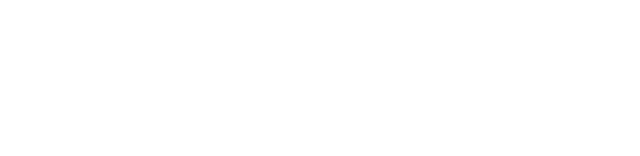
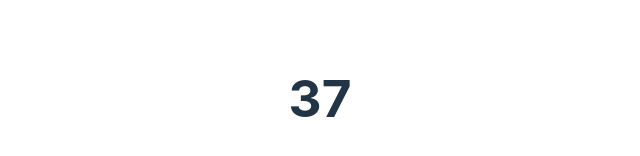
Before and after one commit to TaiefSiddique/React-Recap, a React (Vite) app: page / in a window 1280 px wide. Shown: the part 302-458 px from the top of the page, without its empty margins (320-960 px from the left). Built offline with nearby package versions, Linux system fonts and the light colour scheme.

Commit message:
Props passed

```diff
--- a/src/App.jsx
+++ b/src/App.jsx
@@ -1,12 +1,16 @@
 
 import './App.css'
+import Student from './Student'
 
 function App() {
 
-
+  const st = {
+    id: 37,
+    nam: "taief"
+  }
   return (
     <>
-
+      <Student st={st}></Student>
     </>
   )
 }
--- /dev/null
+++ b/src/Student.jsx
@@ -0,0 +1,13 @@
+
+const Student = (props) => {
+    const { id, name } = props.st;
+    return (
+        <div>
+            <h1>{id}</h1>
+            <h1>{name}</h1>
+
+        </div>
+    );
+};
+
+export default Student;
```
